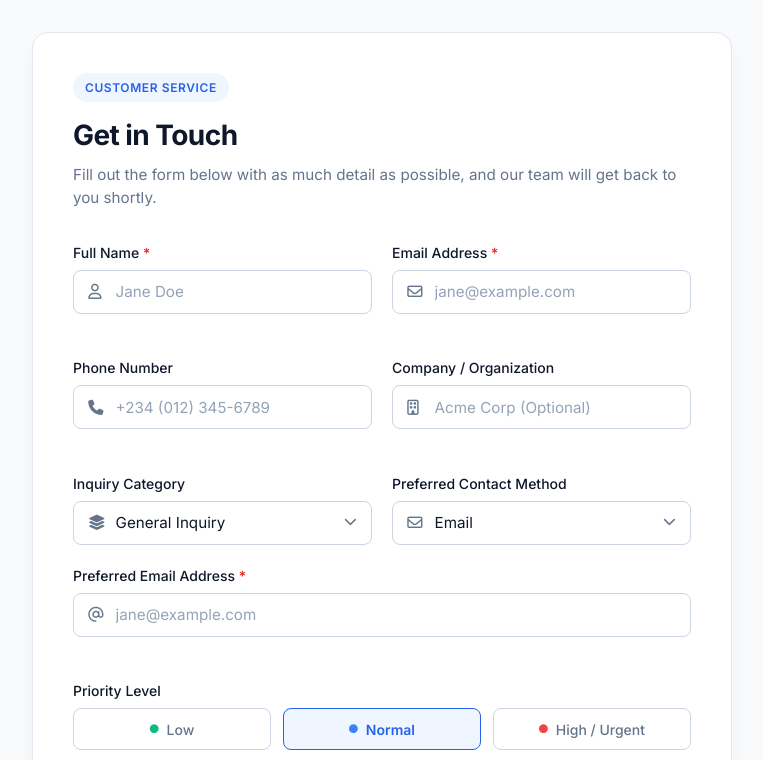
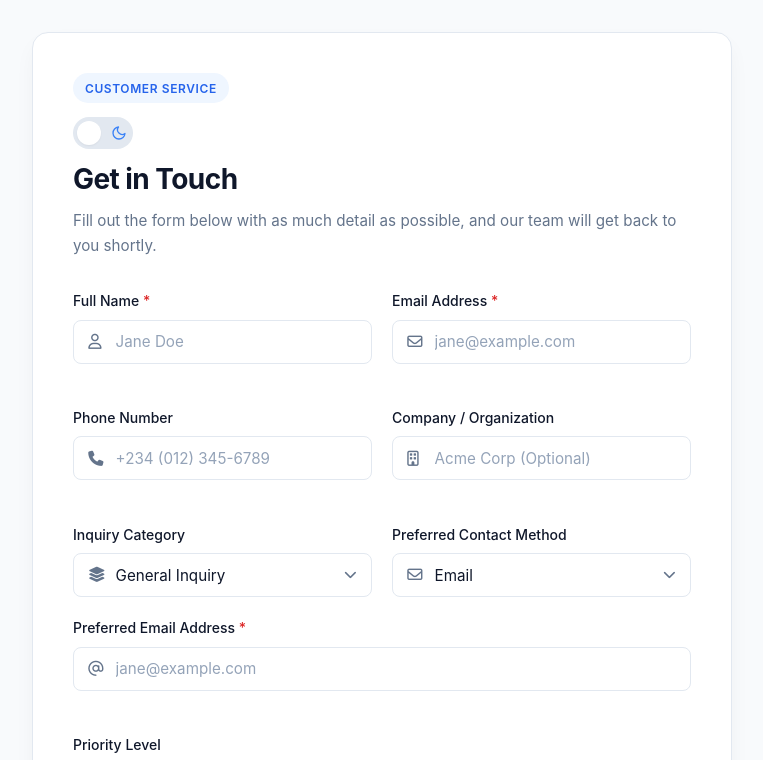
Before and after one commit to ORIZBOSS1-pro/Form, a plain HTML site: page index.html in a window 1280 px wide. Shown: the top 760 px of the page, without its empty margins (258-1021 px from the left). Drawn offline with Linux system fonts and the light colour scheme.

Commit message:
Add files via upload

```diff
--- a/index.html
+++ b/index.html
@@ -23,6 +23,25 @@
   <div class="form-container">
     <div class="form-header">
       <span class="badge">Customer Service</span>
+      <!-- Theme Switcher Controls -->
+<div class="theme-controls">
+<label class="theme-toggle" title="Toggle Theme">
+<input type="checkbox" id="theme-checkbox"></input>
+<span class="toggle-slider">
+<svg class="sun-icon" xmlns="http://www.w3.org/2000/svg" width="16" height="16" viewBox="0 0 24 24" fill="none" stroke="currentColor" stroke-width="2" stroke-linecap="round" stroke-linejoin="round">
+<circle cx="12" cy="12" r="5"></circle>
+<line x1="12" y1="1" x2="12" y2="3"></line>
+<line x1="12" y1="21" x2="12" y2="23"></line>
+<line x1="4.22" y1="4.22" x2="5.64" y2="5.64"></line>
+<line x1="18.36" y1="18.36" x2="19.78" y2="19.78"></line>
+<line x1="1" y1="12" x2="3" y2="12"></line>
+<line x1="21" y1="12" x2="23" y2="12"></line>
+<line x1="4.22" y1="19.78" x2="5.64" y2="18.36"></line>
+<line x1="18.36" y1="5.64" x2="19.78" y2="4.22"></line>
+</svg>
+<svg class="moon-icon" xmlns="http://www.w3.org/2000/svg" width="16" height="16" viewBox="0 0 24 24" fill="none" stroke="currentColor" stroke-width="2" stroke-linecap="round" stroke-linejoin="round">
+<path d="M21 12.79A9 9 0 1 1 11.21 3 7 7 0 0 0 21 12.79z"></path>
+</svg></span></label></div>
       <h2>Get in Touch</h2>
       <p>Fill out the form below with as much detail as possible, and our team will get back to you shortly.</p>
     </div>
--- a/script.js
+++ b/script.js
@@ -436,3 +436,55 @@ window.addEventListener('appinstalled', () => {
   deferredPrompt = null;
   console.log('PWA was successfully installed');
 });
+
+
+// LIGHT AND DARK MODE //
+document.addEventListener('DOMContentLoaded', () => {
+  const themeCheckbox = document.getElementById('theme-checkbox');
+  const themeStatusBadge = document.getElementById('theme-status');
+  const systemPrefText = document.getElementById('system-pref-text');
+  const resetThemeBtn = document.getElementById('reset-theme-btn');
+  const systemThemeQuery = window.matchMedia('(prefers-color-scheme: dark)');
+  const getStoredTheme = () => localStorage.getItem('theme');
+  const setTheme = (theme) => {
+    document.documentElement.setAttribute('data-theme', theme);
+    themeCheckbox.checked = (theme === 'dark');
+    if (themeStatusBadge) {
+      themeStatusBadge.textContent = theme === 'dark' ? 'Dark Mode Active' : 'Light Mode Active';
+    }
+  };
+  const initTheme = () => {
+    const savedTheme = getStoredTheme();
+
+    if (savedTheme) {
+      setTheme(savedTheme);
+    } else {
+      const systemTheme = systemThemeQuery.matches ? 'dark' : 'light';
+      setTheme(systemTheme);
+    }
+    updateSystemPrefText();
+  };
+  const updateSystemPrefText = () => {
+    if (systemPrefText) {
+      const isDark = systemThemeQuery.matches;
+      systemPrefText.textContent = `OS Preference: ${isDark ? 'Dark' : 'Light'}`;
+    }
+  };
+  themeCheckbox.addEventListener('change', (e) => {
+    const newTheme = e.target.checked ? 'dark' : 'light';
+    setTheme(newTheme);
+    localStorage.setItem('theme', newTheme);
+  });
+  resetThemeBtn.addEventListener('click', () => {
+    localStorage.removeItem('theme');
+    const systemTheme = systemThemeQuery.matches ? 'dark' : 'light';
+    setTheme(systemTheme);
+  });
+  systemThemeQuery.addEventListener('change', (e) => {
+    updateSystemPrefText();
+    if (!getStoredTheme()) {
+      setTheme(e.matches ? 'dark' : 'light');
+    }
+  });
+  initTheme();
+});
--- a/style.css
+++ b/style.css
@@ -34,6 +34,99 @@ body {
   align-items: center;
   min-height: 100vh;
   padding: 2rem 1rem;
+}
+
+
+/* ===== Light & Dark Themes ===== */
+:root {
+  /* Light Theme Palette */
+  --bg-primary: #f8fafc;
+  --bg-surface: #ffffff;
+  --text-primary: #0f172a;
+  --text-secondary: #64748b;
+  --border-color: #e2e8f0;
+  --accent-primary: #3b82f6;
+  --accent-hover: #2563eb;
+  --accent-light: #eff6ff;
+  --shadow-sm: 0 1px 2px 0 rgba(0, 0, 0, 0.05);
+  --shadow-md: 0 4px 6px -1px rgba(0, 0, 0, 0.1), 0 2px 4px -1px rgba(0, 0, 0, 0.06);
+  --transition-speed: 0.3s;
+}
+[data-theme="dark"] {
+  /* Dark Theme Palette */
+  --bg-primary: #0f172a;
+  --bg-surface: #1e293b;
+  --text-primary: #f8fafc;
+  --text-secondary: #94a3b8;
+  --border-color: #334155;
+  --accent-primary: #3b82f6;
+  --accent-hover: #60a5fa;
+  --accent-light: rgba(59, 130, 246, 0.15);
+  --shadow-sm: 0 1px 2px 0 rgba(0, 0, 0, 0.3);
+  --shadow-md: 0 4px 6px -1px rgba(0, 0, 0, 0.4), 0 2px 4px -1px rgba(0, 0, 0, 0.2);
+}
+body {
+ font-family: -apple-system, BlinkMacSystemFont, "Segoe UI", Roboto, Helvetica, Arial, sans-serif;
+  background-color: var(--bg-primary);
+  color: var(--text-primary);
+  line-height: 1.6;
+  transition: background-color var(--transition-speed) ease, color var(--transition-speed) ease;
+  min-height: 100vh;
+}
+.theme-toggle {
+  position: relative;
+  display: inline-block;
+  width: 60px;
+  height: 32px;
+  cursor: pointer;
+}
+.theme-toggle input {
+  opacity: 0; width: 0; height: 0;}
+.toggle-slider {
+  position: absolute;
+  top: 0; left: 0; right: 0; bottom: 0;
+  background-color: var(--border-color);
+  border-radius: 34px;
+  transition: var(--transition-speed);
+  display: flex;
+  align-items: center;
+  justify-content: space-between;
+  padding: 0 6px;
+}
+.toggle-slider::before {
+  position: absolute;
+  content: "";
+  height: 24px;
+  width: 24px;
+  left: 4px;
+  bottom: 4px;
+  background-color: var(--bg-surface);
+  border-radius: 50%;
+  transition: transform var(--transition-speed) cubic-bezier(0.4, 0, 0.2, 1);
+  box-shadow: var(--shadow-sm);
+  z-index: 2;
+}
+.sun-icon, .moon-icon {
+  z-index: 1;
+  transition: opacity var(--transition-speed) ease;
+}
+.sun-icon {color: #f59e0b;}
+.moon-icon {color: #3b82f6;}
+input:checked + .toggle-slider {
+  background-color: var(--accent-light);
+}
+input:checked + .toggle-slider::before {
+  transform: translateX(28px);
+}
+.badge {
+  display: inline-block;
+  padding: 4px 12px;
+  border-radius: 20px;
+  background-color: var(--accent-light);
+  color: var(--accent-primary);
+  font-size: 0.875rem;
+  font-weight: 600;
+  margin-bottom: 16px;
 }
 
 .form-container {
```
